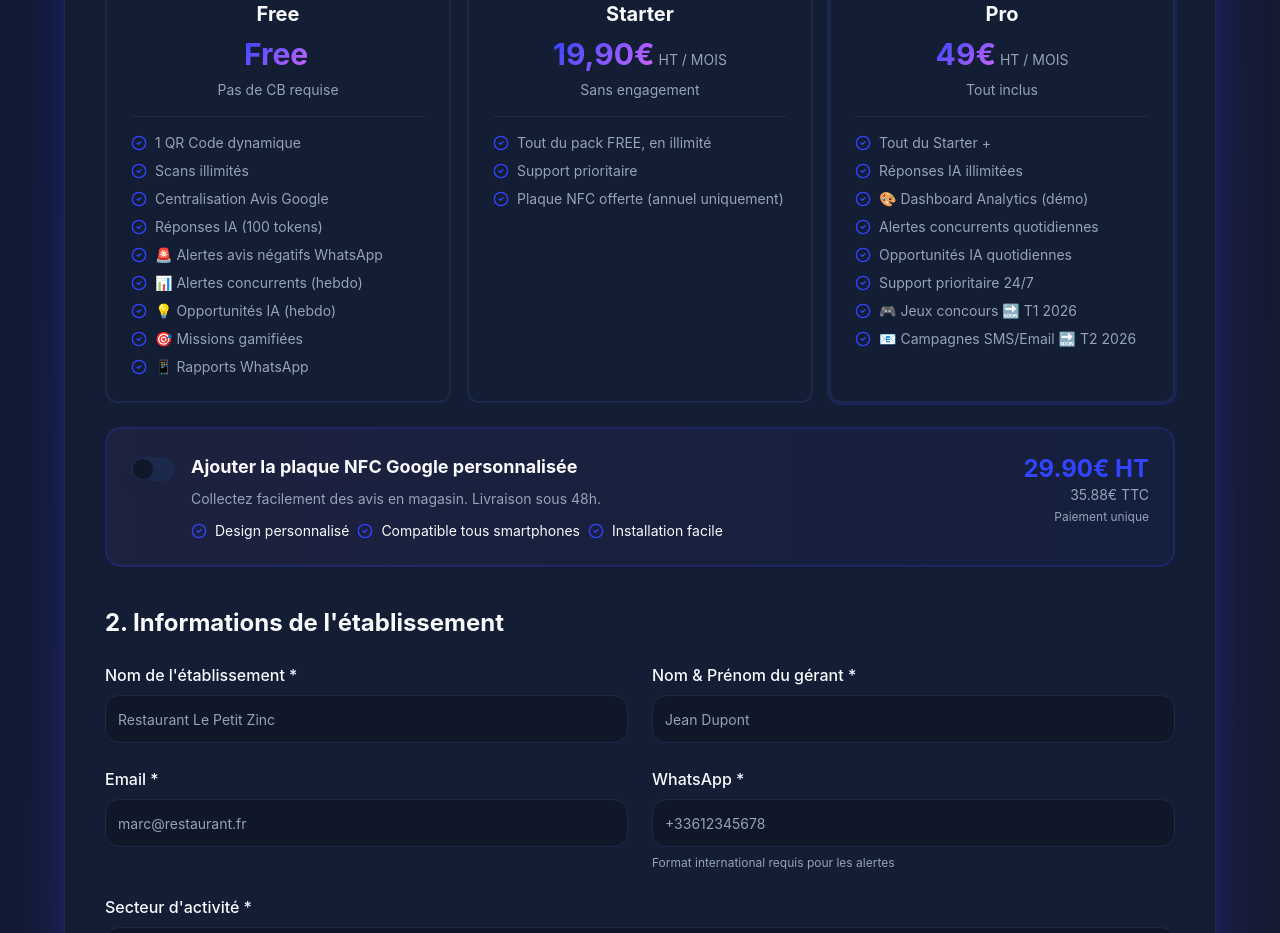
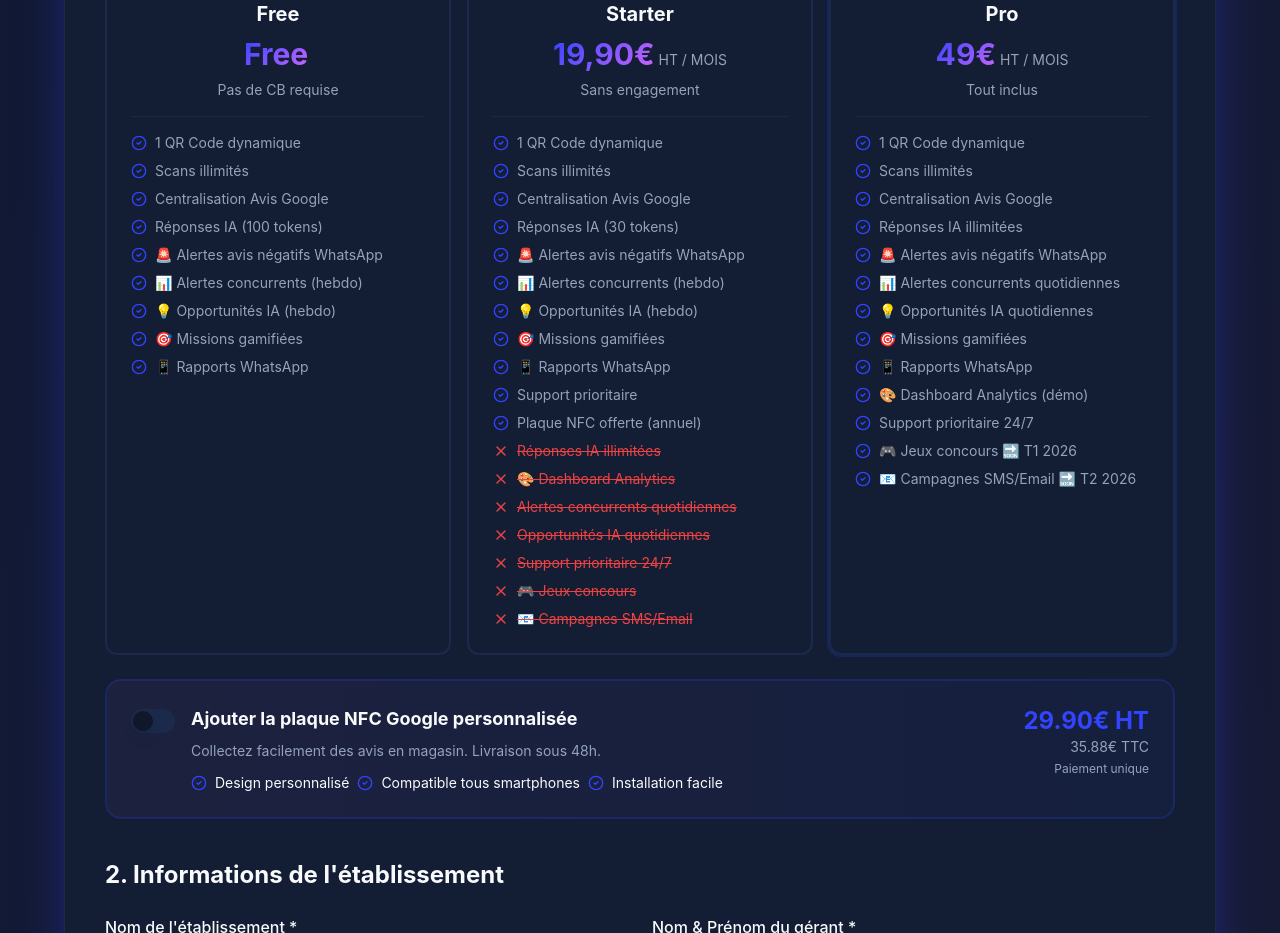
Before and after one commit to semih5817/take5-boost, a React (Vite) app: page / in a window 1280 px wide. Shown: the part 8520-9453 px from the top of the page. Built offline with nearby package versions, Linux system fonts and the light colour scheme; the HTML template or start-up script is replaced by a standard one.

Commit message:
Refine Starter plan features
Update Starter plan to explicitly list all features, differentiating between included and excluded features from the Pro plan. Excluded features are now marked with a red cross and strikethrough text.

```diff
--- a/src/components/SubscriptionForm.tsx
+++ b/src/components/SubscriptionForm.tsx
@@ -4,7 +4,7 @@ import { Textarea } from "@/components/ui/textarea";
 import { Card } from "@/components/ui/card";
 import { Badge } from "@/components/ui/badge";
 import { useToast } from "@/hooks/use-toast";
-import { ArrowRight, Lock, CreditCard, Package, CheckCircle2 } from "lucide-react";
+import { ArrowRight, Lock, CreditCard, Package, CheckCircle2, X } from "lucide-react";
 import { useForm } from "react-hook-form";
 import { zodResolver } from "@hookform/resolvers/zod";
 import * as z from "zod";
@@ -105,15 +105,15 @@ const pricingOffers = [
     isPopular: false,
     hasAnnual: false,
     features: [
-      "1 QR Code dynamique",
-      "Scans illimités",
-      "Centralisation Avis Google",
-      "Réponses IA (100 tokens)",
-      "🚨 Alertes avis négatifs WhatsApp",
-      "📊 Alertes concurrents (hebdo)",
-      "💡 Opportunités IA (hebdo)",
-      "🎯 Missions gamifiées",
-      "📱 Rapports WhatsApp"
+      { text: "1 QR Code dynamique", included: true },
+      { text: "Scans illimités", included: true },
+      { text: "Centralisation Avis Google", included: true },
+      { text: "Réponses IA (100 tokens)", included: true },
+      { text: "🚨 Alertes avis négatifs WhatsApp", included: true },
+      { text: "📊 Alertes concurrents (hebdo)", included: true },
+      { text: "💡 Opportunités IA (hebdo)", included: true },
+      { text: "🎯 Missions gamifiées", included: true },
+      { text: "📱 Rapports WhatsApp", included: true }
     ],
   },
   {
@@ -152,9 +152,24 @@ const pricingOffers = [
       }
     ],
     features: [
-      "Tout du pack FREE, en illimité",
-      "Support prioritaire",
-      "Plaque NFC offerte (annuel uniquement)"
+      { text: "1 QR Code dynamique", included: true },
+      { text: "Scans illimités", included: true },
+      { text: "Centralisation Avis Google", included: true },
+      { text: "Réponses IA (30 tokens)", included: true },
+      { text: "🚨 Alertes avis négatifs WhatsApp", included: true },
+      { text: "📊 Alertes concurrents (hebdo)", included: true },
+      { text: "💡 Opportunités IA (hebdo)", included: true },
+      { text: "🎯 Missions gamifiées", included: true },
+      { text: "📱 Rapports WhatsApp", included: true },
+      { text: "Support prioritaire", included: true },
+      { text: "Plaque NFC offerte (annuel)", included: true },
+      { text: "Réponses IA illimitées", included: false },
+      { text: "🎨 Dashboard Analytics", included: false },
+      { text: "Alertes concurrents quotidiennes", included: false },
+      { text: "Opportunités IA quotidiennes", included: false },
+      { text: "Support prioritaire 24/7", included: false },
+      { text: "🎮 Jeux concours", included: false },
+      { text: "📧 Campagnes SMS/Email", included: false }
     ],
   },
   {
@@ -195,14 +210,19 @@ const pricingOffers = [
       }
     ],
     features: [
-      "Tout du Starter +",
-      "Réponses IA illimitées",
-      "🎨 Dashboard Analytics (démo)",
-      "Alertes concurrents quotidiennes",
-      "Opportunités IA quotidiennes",
-      "Support prioritaire 24/7",
-      "🎮 Jeux concours 🔜 T1 2026",
-      "📧 Campagnes SMS/Email 🔜 T2 2026"
+      { text: "1 QR Code dynamique", included: true },
+      { text: "Scans illimités", included: true },
+      { text: "Centralisation Avis Google", included: true },
+      { text: "Réponses IA illimitées", included: true },
+      { text: "🚨 Alertes avis négatifs WhatsApp", included: true },
+      { text: "📊 Alertes concurrents quotidiennes", included: true },
+      { text: "💡 Opportunités IA quotidiennes", included: true },
+      { text: "🎯 Missions gamifiées", included: true },
+      { text: "📱 Rapports WhatsApp", included: true },
+      { text: "🎨 Dashboard Analytics (démo)", included: true },
+      { text: "Support prioritaire 24/7", included: true },
+      { text: "🎮 Jeux concours 🔜 T1 2026", included: true },
+      { text: "📧 Campagnes SMS/Email 🔜 T2 2026", included: true }
     ],
   },
 ];
@@ -415,12 +435,23 @@ export const SubscriptionForm = () => {
 
                                   {/* Liste des fonctionnalités */}
                                   <ul className="space-y-2 text-left">
-                                    {offer.features.map((feature, idx) => (
-                                      <li key={idx} className="flex items-start gap-2 text-sm">
-                                        <CheckCircle2 className="w-4 h-4 text-primary mt-0.5 flex-shrink-0" />
-                                        <span className="text-muted-foreground">{feature}</span>
-                                      </li>
-                                    ))}
+                                    {offer.features.map((feature: any, idx: number) => {
+                                      const isIncluded = typeof feature === 'string' ? true : feature.included;
+                                      const featureText = typeof feature === 'string' ? feature : feature.text;
+
+                                      return (
+                                        <li key={idx} className="flex items-start gap-2 text-sm">
+                                          {isIncluded ? (
+                                            <CheckCircle2 className="w-4 h-4 text-primary mt-0.5 flex-shrink-0" />
+                                          ) : (
+                                            <X className="w-4 h-4 text-destructive mt-0.5 flex-shrink-0" />
+                                          )}
+                                          <span className={isIncluded ? "text-muted-foreground" : "text-destructive line-through"}>
+                                            {featureText}
+                                          </span>
+                                        </li>
+                                      );
+                                    })}
                                   </ul>
 
                                   {/* Checkmark de sélection */}
```
